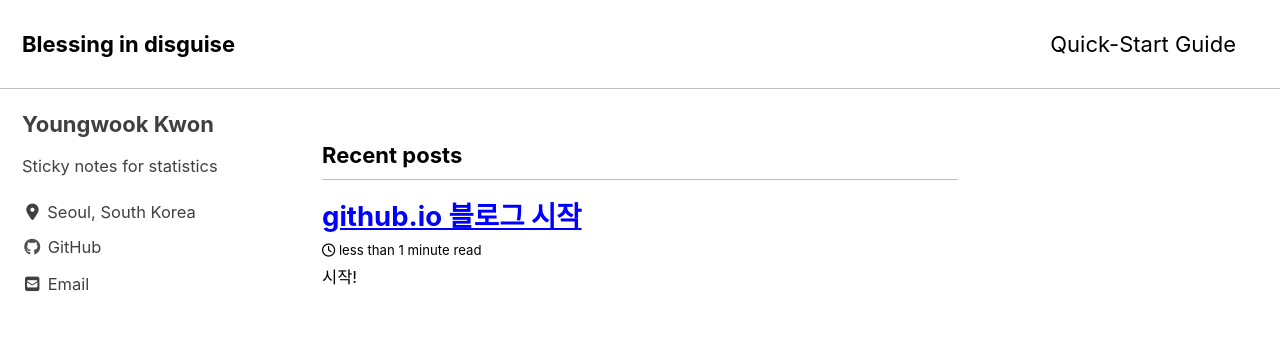
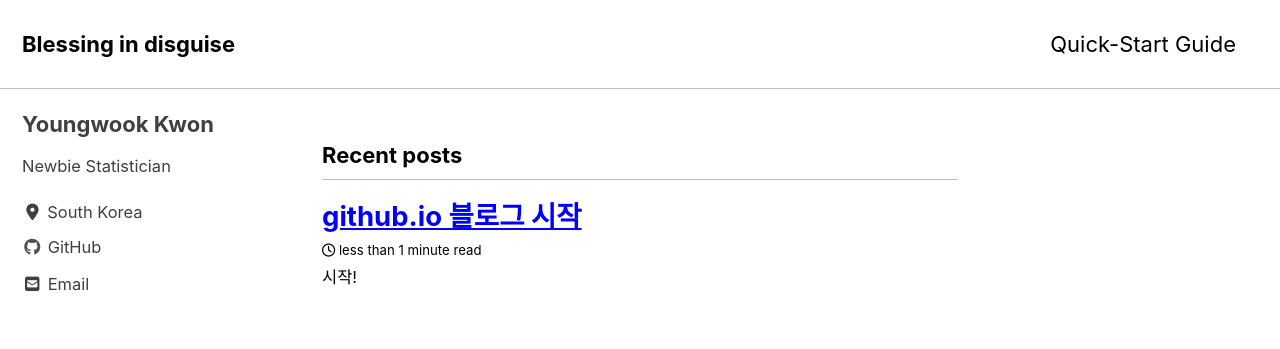
Before and after one commit to YoungukKwon/YoungukKwon.github.io, a Jekyll site: the page built from index.html, in a window 1280 px wide. Shown: the top 349 px of the page. Built offline with Jekyll 4.4.1, drawn with Linux system fonts in a browser that asks for light colours; cached includes are drawn as plain includes; nearby versions of some CDN libraries; the list of posts is cut into pages by our own code.

Commit message:
change _config.yml

```diff
--- a/_config.yml
+++ b/_config.yml
@@ -95,8 +95,8 @@ analytics:
 author:
   name             : "Youngwook Kwon"
   avatar           : # path of avatar image, e.g. "/assets/images/bio-photo.jpg"
-  bio              : "Sticky notes for statistics"
-  location         : "Seoul, South Korea"
+  bio              : "Newbie Statistician"
+  location         : "South Korea"
   email            : "kwoun0927@gmail.com"
   links:
     - label: "Email"
```
